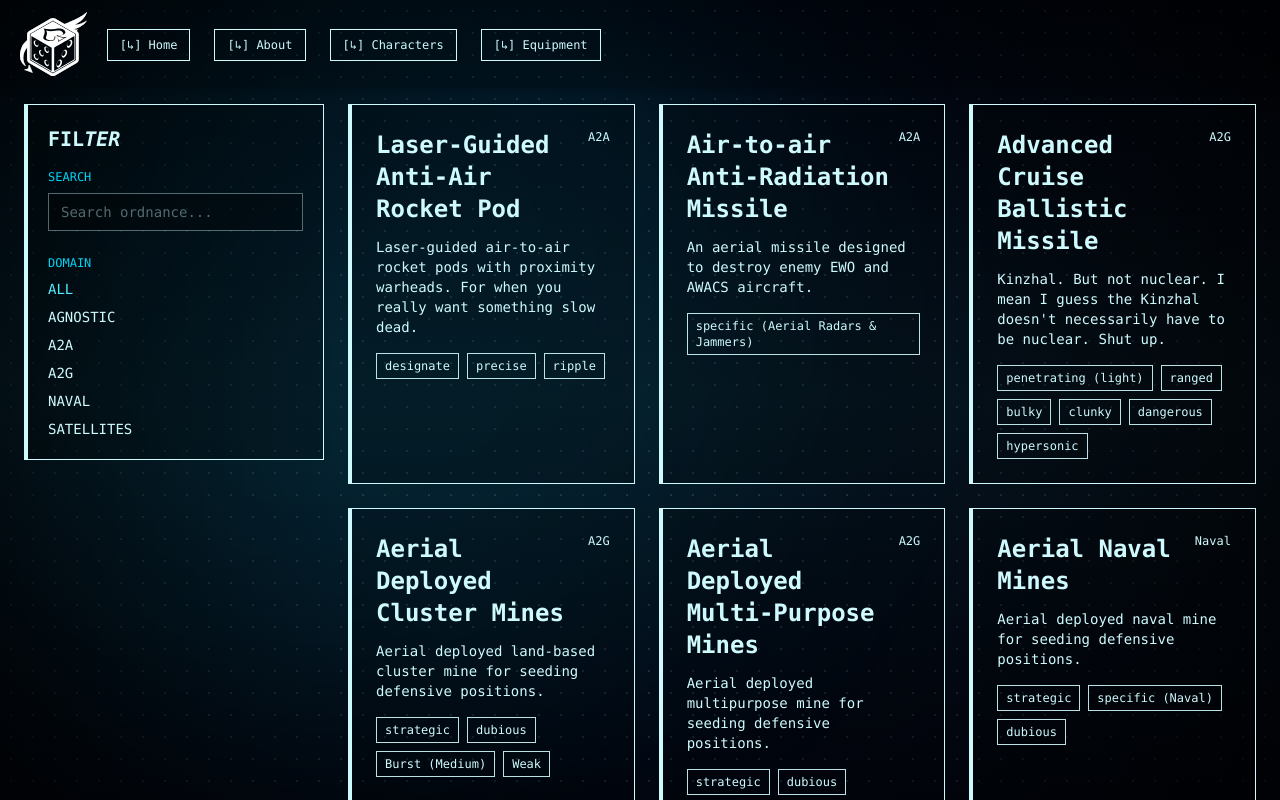
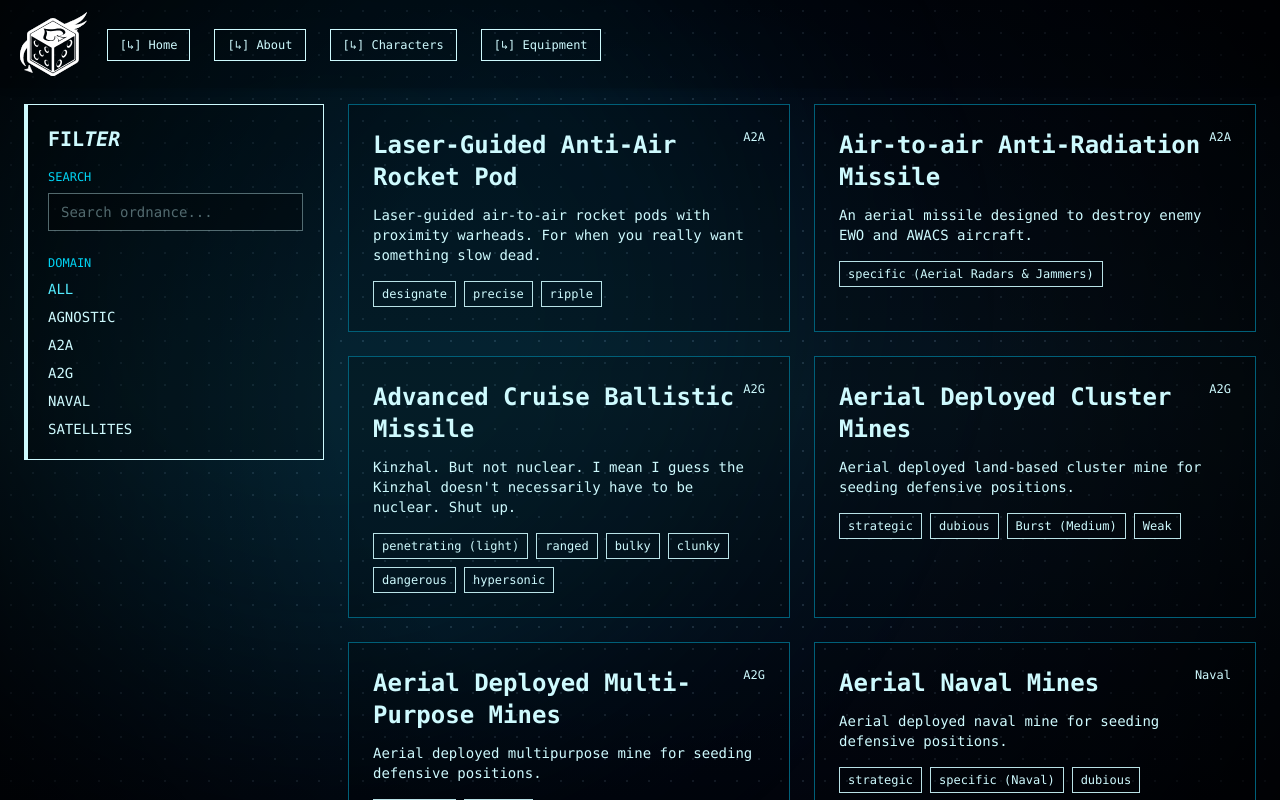
Before and after one commit to RudrNaik/AcesHigh, a React (Vite) app in the folder frontend/: page /equipment/ordnance in a window 1280 px wide. Shown: the top 800 px of the page. Built offline with nearby package versions, Linux system fonts and the light colour scheme.

Commit message:
Adjustmetns to the cards.

```diff
--- a/frontend/src/components/equipmentViews/manuevers/ManueverCard.tsx
+++ b/frontend/src/components/equipmentViews/manuevers/ManueverCard.tsx
@@ -1,6 +1,11 @@
 import { useState } from "react";
-import {resolveTag,formatTagTooltip,getTagCountMap,getTagValue,} from "../../common/tagResolver";
-import manus from "../../../data/ManueverList.json"
+import {
+  resolveTag,
+  formatTagTooltip,
+  getTagCountMap,
+  getTagValue,
+} from "../../common/tagResolver";
+import manus from "../../../data/ManueverList.json";
 
 interface ManeuverCardProps {
   id: string;
@@ -17,10 +22,9 @@ interface ManeuverCardProps {
 function ManeuverCard(props: ManeuverCardProps) {
   const [activeTag, setActiveTag] = useState<string | null>(null);
 
-  const autoFilled =
-    props.autofill
-      ? manus.find((m) => m.id === props.id)
-      : null;
+  const autoFilled = props.autofill
+    ? manus.find((m) => m.id === props.id)
+    : null;
 
   const maneuver = {
     ...props,
@@ -34,9 +38,7 @@ function ManeuverCard(props: ManeuverCardProps) {
   };
 
   const rawTags =
-    maneuver.tags && maneuver.tags !== "n/a"
-      ? (maneuver.tags as string[])
-      : [];
+    maneuver.tags && maneuver.tags !== "n/a" ? (maneuver.tags as string[]) : [];
 
   const tagCounts = getTagCountMap(rawTags);
   const tagEntries = Object.entries(tagCounts);
@@ -47,8 +49,7 @@ function ManeuverCard(props: ManeuverCardProps) {
       className="
         bg-black/20
         border
-        border-cyan-100
-        border-l-4
+        border-cyan-800
         p-6
 
       "
@@ -60,10 +61,12 @@ function ManeuverCard(props: ManeuverCardProps) {
         </h2>
 
         <div className="text-sm text-cyan-100 flex ">
-            {maneuver.engCost && maneuver.engCost!=="n/a" && <span>EN:{maneuver.engCost}|</span>}
-            {maneuver.type && <span>{maneuver.type}</span>}
-            {maneuver.isAdvanced && (<span className="font-bold">|ADV</span>)}
-            {maneuver.isCommon && (<span className="font-bold">|CMN</span>)}
+          {maneuver.engCost && maneuver.engCost !== "n/a" && (
+            <span>EN:{maneuver.engCost}|</span>
+          )}
+          {maneuver.type && <span>{maneuver.type}</span>}
+          {maneuver.isAdvanced && <span className="font-bold">|ADV</span>}
+          {maneuver.isCommon && <span className="font-bold">|CMN</span>}
         </div>
       </div>
 
@@ -87,19 +90,14 @@ function ManeuverCard(props: ManeuverCardProps) {
             const label =
               scaledValue > 1 ? `${tag.name} x${scaledValue}` : tag.name;
 
-            const tooltipDesc = formatTagTooltip(
-              tag.desc,
-              scaledValue
-            );
+            const tooltipDesc = formatTagTooltip(tag.desc, scaledValue);
 
             return (
               <div
                 key={`${maneuver.id}-${tag.id}`}
                 onMouseEnter={() => setActiveTag(tag.id)}
                 onMouseLeave={() => setActiveTag(null)}
-                onClick={() =>
-                  setActiveTag(isActive ? null : tag.id)
-                }
+                onClick={() => setActiveTag(isActive ? null : tag.id)}
                 className="
                   relative
                   text-xs
--- a/frontend/src/components/equipmentViews/mods/ModCard.tsx
+++ b/frontend/src/components/equipmentViews/mods/ModCard.tsx
@@ -30,8 +30,7 @@ function ModuleCard(module: Module) {
       className="
         bg-black/20
         border
-        border-cyan-100
-        border-l-4
+        border-cyan-800
         p-6
 
       "
@@ -73,10 +72,10 @@ function ModuleCard(module: Module) {
 
       {/* Chars, Type, Tags, and AddManu */}
       <div className="mt-4 space-y-2 text-xs text-cyan-100">
-
         {module.checkForChars && module.charChecked && (
-            <div>
-            <span className="font-bold">Checks aircraft name for: </span>{module.charChecked}  @ {module.checkForChars}
+          <div>
+            <span className="font-bold">Checks aircraft name for: </span>
+            {module.charChecked} @ {module.checkForChars}
           </div>
         )}
 
--- a/frontend/src/components/equipmentViews/munitions/Ordnance.tsx
+++ b/frontend/src/components/equipmentViews/munitions/Ordnance.tsx
@@ -70,7 +70,7 @@ function Ordnance() {
 
         {/* Ordnance Cards */}
         <main className="flex-1 min-w-0">
-          <div className="grid grid-cols-2 lg:grid-cols-3 gap-6">
+          <div className="grid grid-cols-1 lg:grid-cols-2 gap-6">
             {filteredOrdnance.map((ordnance) => (
               <OrdnanceCard
                 key={ordnance.id}
--- a/frontend/src/components/equipmentViews/munitions/OrdnanceCard.tsx
+++ b/frontend/src/components/equipmentViews/munitions/OrdnanceCard.tsx
@@ -26,8 +26,7 @@ function OrdnanceCard(ordnance: OrdnanceCardProps) {
       className="
         bg-black/20
         border
-        border-cyan-100
-        border-l-4
+        border-cyan-800
         p-6
 
       "
```
